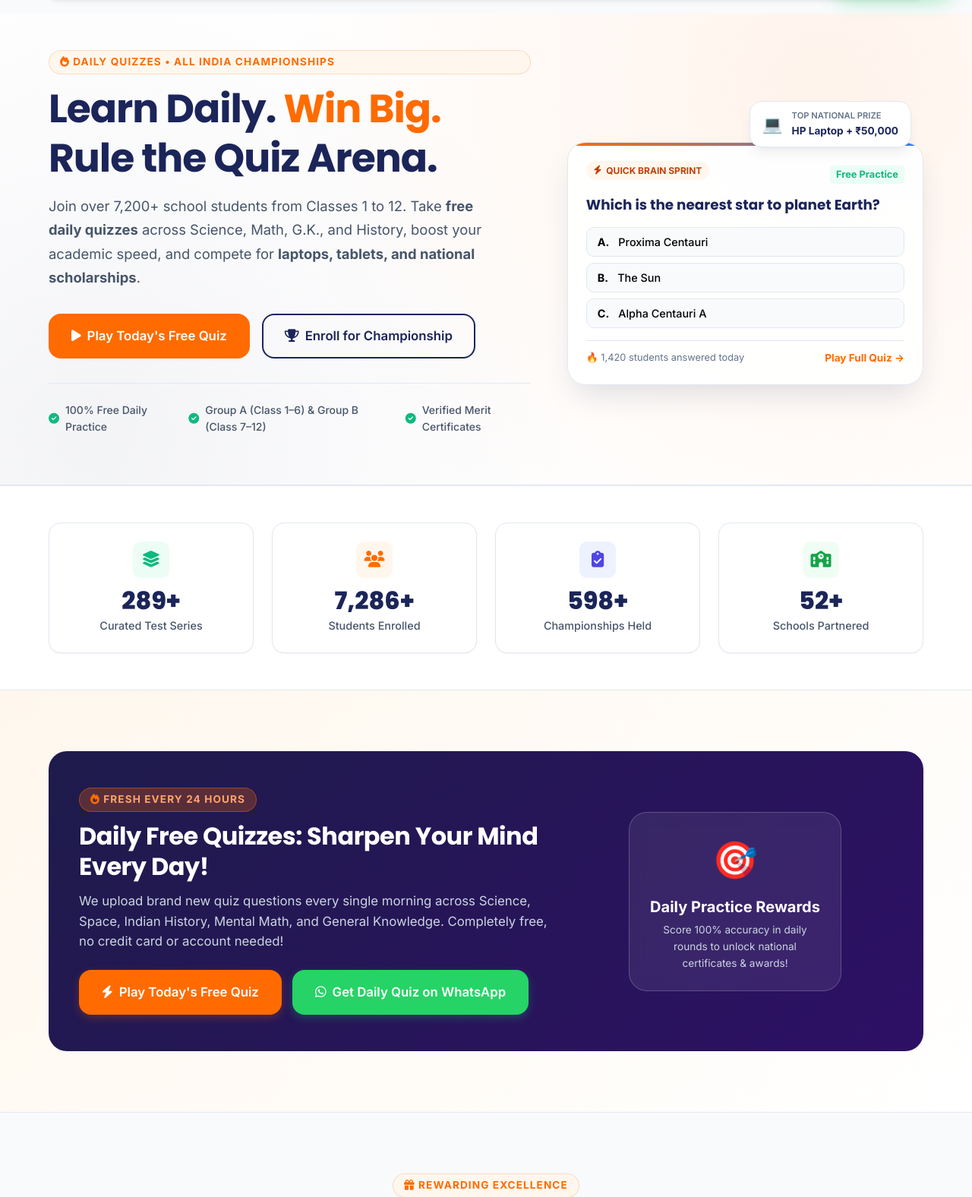
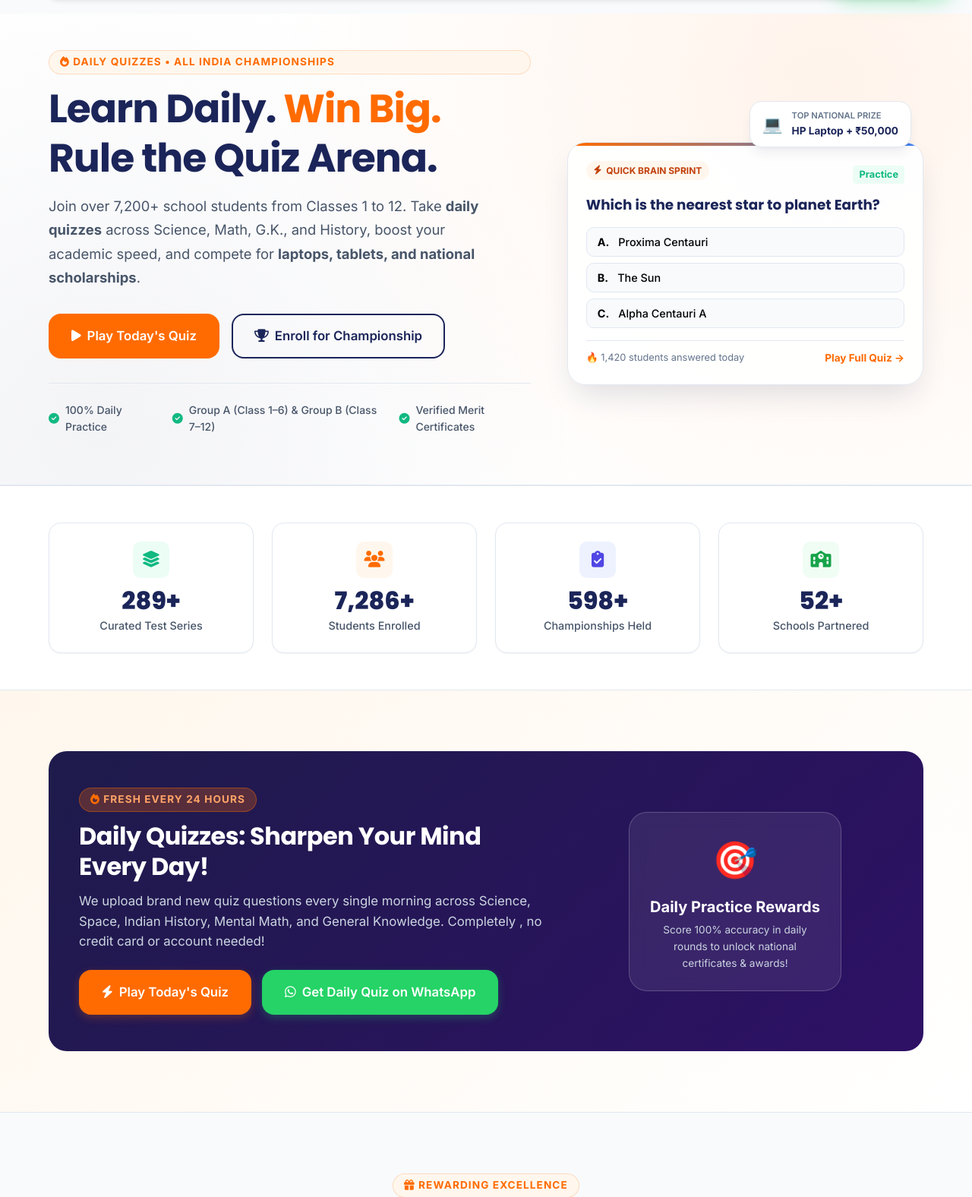
Before and after one commit to fnxtinterns-Main/Quizwiz, a PHP site: page / in a window 1280 px wide. Shown: the part 783-2359 px from the top of the page at 76% size. Run offline with PHP 8.4, Linux system fonts and the light colour scheme.

Commit message:
Remove word Free

```diff
--- a/data/quizzes.php
+++ b/data/quizzes.php
@@ -132,7 +132,7 @@ $quiz_categories = [
         'duration' => '12 Mins',
         'image' => '/assets/images/history1.jpg',
         'icon' => 'fa-landmark',
-        'description' => 'Embark on an epic journey across ancient Indian dynasties, independence leaders, freedom struggles, and world history.',
+        'description' => 'Embark on an epic journey across ancient Indian dynasties, independence leaders, dom struggles, and world history.',
         'accent' => '#ef4444'
     ],
     [
--- a/includes/footer.php
+++ b/includes/footer.php
@@ -30,7 +30,7 @@ require_once __DIR__ . '/config.php';
                     <h4 class="footer-title">Quick Links</h4>
                     <ul class="footer-links">
                         <li><a href="/"><i class="fa-solid fa-angle-right text-orange"></i> Home</a></li>
-                        <li><a href="/daily-quiz"><i class="fa-solid fa-fire text-orange"></i> Free Daily Quiz</a></li>
+                        <li><a href="/daily-quiz"><i class="fa-solid fa-fire text-orange"></i>  Daily Quiz</a></li>
                         <li><a href="/puzzles"><i class="fa-solid fa-puzzle-piece text-orange"></i> Brain Puzzles</a></li>
                         <li><a href="/ambassador"><i class="fa-solid fa-crown text-orange"></i> Campus Ambassador</a></li>
                         <li><a href="/about"><i class="fa-solid fa-angle-right text-orange"></i> About Championships</a></li>
--- a/includes/header.php
+++ b/includes/header.php
@@ -3,7 +3,7 @@ require_once __DIR__ . '/config.php';
 
 // Default page metadata if not defined
 $page_title = isset($page_title) ? $page_title . ' | ' . SITE_NAME : SITE_NAME . ' | ' . SITE_TAGLINE;
-$page_desc = isset($page_desc) ? $page_desc : 'Join QuizWiz, India\'s premier online quiz competition for school students (Classes 1–12). Free daily quizzes, live championships, and national scholarships.';
+$page_desc = isset($page_desc) ? $page_desc : 'Join QuizWiz, India\'s premier online quiz competition for school students (Classes 1–12).  daily quizzes, live championships, and national scholarships.';
 $current_page = isset($current_page) ? $current_page : 'home';
 ?>
 <!DOCTYPE html>
@@ -93,7 +93,7 @@ $current_page = isset($current_page) ? $current_page : 'home';
             <li><a href="/" class="mobile-nav-link <?php echo is_active_page('home', $current_page); ?>">Home</a></li>
             <li>
                 <a href="/daily-quiz" class="mobile-nav-link <?php echo is_active_page('daily-quiz', $current_page); ?>" style="color: var(--secondary);">
-                    🔥 Daily Free Quiz (Classes 1–12)
+                    🔥 Daily  Quiz (Classes 1–12)
                 </a>
             </li>
             <li>
--- a/index.php
+++ b/index.php
@@ -1,7 +1,7 @@
 <?php
 $current_page = 'home';
 $page_title = 'Online Quiz Competition | All India Championships';
-$page_desc = 'QuizWiz conducts premier online quiz championships and free daily quizzes for school students in India. Compete, sharpen your intellect, and win laptops, tablets, and scholarships.';
+$page_desc = 'QuizWiz conducts premier online quiz championships and  daily quizzes for school students in India. Compete, sharpen your intellect, and win laptops, tablets, and scholarships.';
 
 require_once __DIR__ . '/includes/header.php';
 require_once __DIR__ . '/data/quizzes.php';
@@ -51,13 +51,13 @@ require_once __DIR__ . '/data/quizzes.php';
                     Learn Daily. <span class="highlight">Win Big.</span> Rule the Quiz Arena.
                 </h1>
                 <p class="hero-subtext">
-                    Join over 7,200+ school students from Classes 1 to 12. Take <strong>free daily quizzes</strong> across Science, Math, G.K., and History, boost your academic speed, and compete for <strong>laptops, tablets, and national scholarships</strong>.
+                    Join over 7,200+ school students from Classes 1 to 12. Take <strong> daily quizzes</strong> across Science, Math, G.K., and History, boost your academic speed, and compete for <strong>laptops, tablets, and national scholarships</strong>.
                 </p>
 
                 <!-- Dual CTA Action Group -->
                 <div class="hero-cta-group">
                     <a href="/daily-quiz" class="btn btn-primary btn-lg pulse-glow">
-                        <i class="fa-solid fa-play"></i> Play Today's Free Quiz
+                        <i class="fa-solid fa-play"></i> Play Today's  Quiz
                     </a>
                     <a href="/enroll" class="btn btn-outline-navy btn-lg">
                         <i class="fa-solid fa-trophy"></i> Enroll for Championship
@@ -68,7 +68,7 @@ require_once __DIR__ . '/data/quizzes.php';
                 <div class="hero-trust">
                     <div class="trust-item">
                         <i class="fa-solid fa-circle-check"></i>
-                        <span>100% Free Daily Practice</span>
+                        <span>100%  Daily Practice</span>
                     </div>
                     <div class="trust-item">
                         <i class="fa-solid fa-circle-check"></i>
@@ -98,7 +98,7 @@ require_once __DIR__ . '/data/quizzes.php';
                             <i class="fa-solid fa-bolt"></i> Quick Brain Sprint
                         </span>
                         <span style="font-size: 0.8rem; font-weight: 700; color: #10B981; background: #ECFDF5; padding: 2px 8px; border-radius: 4px;">
-                            Free Practice
+                             Practice
                         </span>
                     </div>
 
@@ -178,13 +178,13 @@ require_once __DIR__ . '/data/quizzes.php';
                 <div class="section-eyebrow" style="background: rgba(255, 107, 0, 0.25); color: #FFA366; border-color: rgba(255, 107, 0, 0.4);">
                     <i class="fa-solid fa-fire text-orange"></i> Fresh Every 24 Hours
                 </div>
-                <h2 style="color: #FFFFFF; font-size: 2rem; margin-bottom: 12px;">Daily Free Quizzes: Sharpen Your Mind Every Day!</h2>
+                <h2 style="color: #FFFFFF; font-size: 2rem; margin-bottom: 12px;">Daily  Quizzes: Sharpen Your Mind Every Day!</h2>
                 <p style="color: #CBD5E1; font-size: 1.05rem; margin-bottom: 24px;">
-                    We upload brand new quiz questions every single morning across Science, Space, Indian History, Mental Math, and General Knowledge. Completely free, no credit card or account needed!
+                    We upload brand new quiz questions every single morning across Science, Space, Indian History, Mental Math, and General Knowledge. Completely , no credit card or account needed!
                 </p>
                 <div style="display: flex; gap: 14px; flex-wrap: wrap; align-items: center;">
                     <a href="/daily-quiz" class="btn btn-primary btn-lg">
-                        <i class="fa-solid fa-bolt"></i> Play Today's Free Quiz
+                        <i class="fa-solid fa-bolt"></i> Play Today's  Quiz
                     </a>
                     <a href="<?php echo WHATSAPP_URL; ?>" target="_blank" rel="noopener noreferrer" class="btn btn-whatsapp btn-lg">
                         <i class="fa-brands fa-whatsapp"></i> Get Daily Quiz on WhatsApp
--- a/puzzles.php
+++ b/puzzles.php
@@ -10,7 +10,7 @@ require_once __DIR__ . '/includes/header.php';
 <section style="background: linear-gradient(135deg, #1E1B4B 0%, #312E81 50%, #0F172A 100%); padding: 64px 0 72px; color: #FFFFFF; position: relative; overflow: hidden;">
     <div class="container text-center" style="position: relative; z-index: 2;">
         <div class="section-eyebrow" style="background: rgba(255, 107, 0, 0.2); color: #FFA366; border-color: rgba(255, 107, 0, 0.4);">
-            <i class="fa-solid fa-puzzle-piece text-orange"></i> Daily Brain Gym • Free Logic Challenges
+            <i class="fa-solid fa-puzzle-piece text-orange"></i> Daily Brain Gym •  Logic Challenges
         </div>
         <h1 style="color: #FFFFFF; font-size: clamp(2.2rem, 4vw, 3.2rem); margin-bottom: 16px;">
             Crack the Code. <span style="color: var(--secondary);">Master the Puzzles.</span>
--- a/quizzes.php
+++ b/quizzes.php
@@ -55,7 +55,7 @@ require_once __DIR__ . '/data/quizzes.php';
 
                         <div style="display: flex; gap: 8px;">
                             <button onclick="openQuizModal('<?php echo htmlspecialchars($quiz['id']); ?>', '<?php echo htmlspecialchars(addslashes($quiz['title'])); ?>')" class="btn btn-primary" style="flex: 1;">
-                                <i class="fa-solid fa-play"></i> Practice Free
+                                <i class="fa-solid fa-play"></i> Practice
                             </button>
                             <a href="<?php echo PLAYSTORE_URL; ?>" target="_blank" rel="noopener noreferrer" class="btn btn-outline-navy" title="Unlock full series in App">
                                 <i class="fa-brands fa-google-play"></i>
--- a/refund-policy.php
+++ b/refund-policy.php
@@ -21,9 +21,9 @@ require_once __DIR__ . '/includes/header.php';
 <section class="section">
     <div class="container" style="max-width: 860px;">
         <div class="form-card" style="line-height: 1.8; color: var(--text-secondary);">
-            <h2 style="font-size: 1.4rem; color: var(--primary); margin-bottom: 16px;">1. Free Daily Quizzes</h2>
+            <h2 style="font-size: 1.4rem; color: var(--primary); margin-bottom: 16px;">1.  Daily Quizzes</h2>
             <p>
-                All daily practice quizzes, category sample tests, and preliminary practice rounds hosted on <strong>QuizWiz</strong> are completely <strong>FREE</strong>. No payment or billing details are required to participate in daily web quizzes.
+                All daily practice quizzes, category sample tests, and preliminary practice rounds hosted on <strong>QuizWiz</strong> are completely <strong></strong>. No payment or billing details are required to participate in daily web quizzes.
             </p>
 
             <h2 style="font-size: 1.4rem; color: var(--primary); margin-bottom: 16px;">2. National Championship Registration Fees</h2>
```
Also changed, not shown: ambassador.php (+5 -5 lines), daily-quiz.php (+5 -5 lines), README.md.
